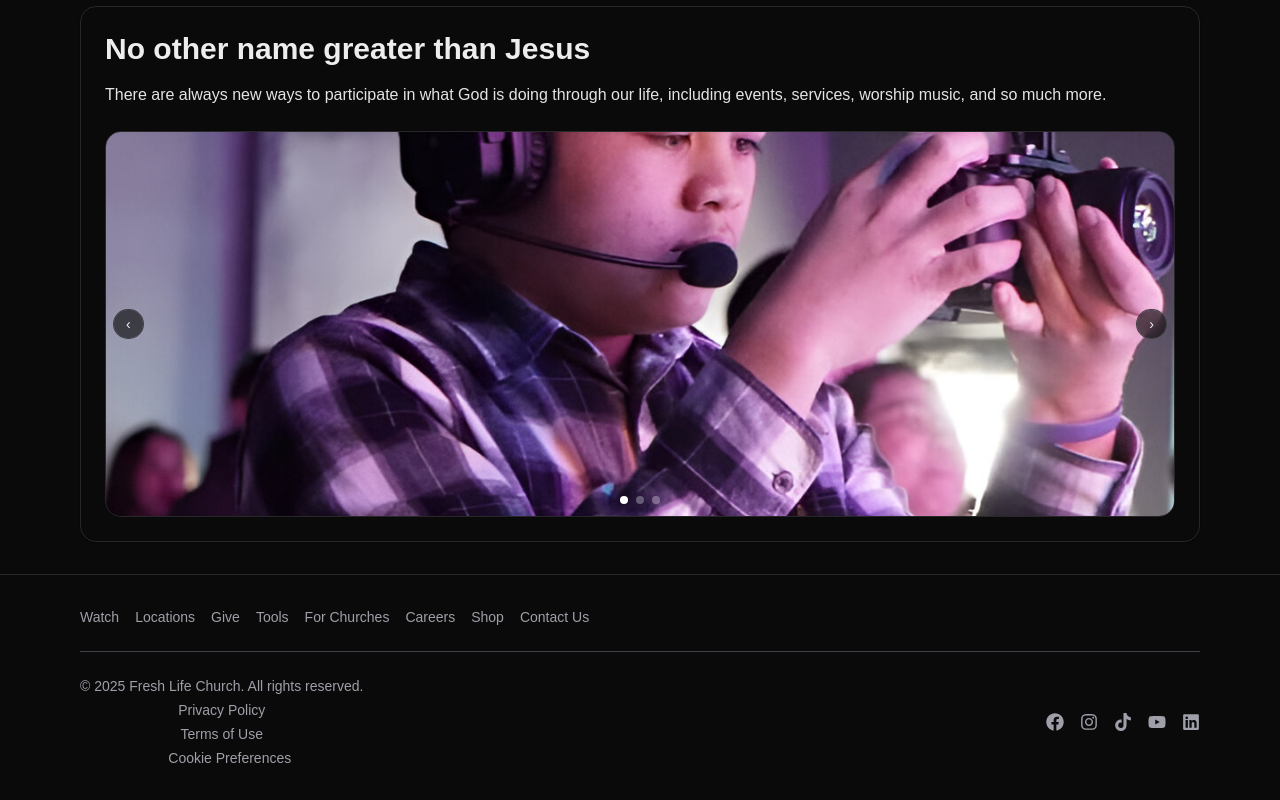
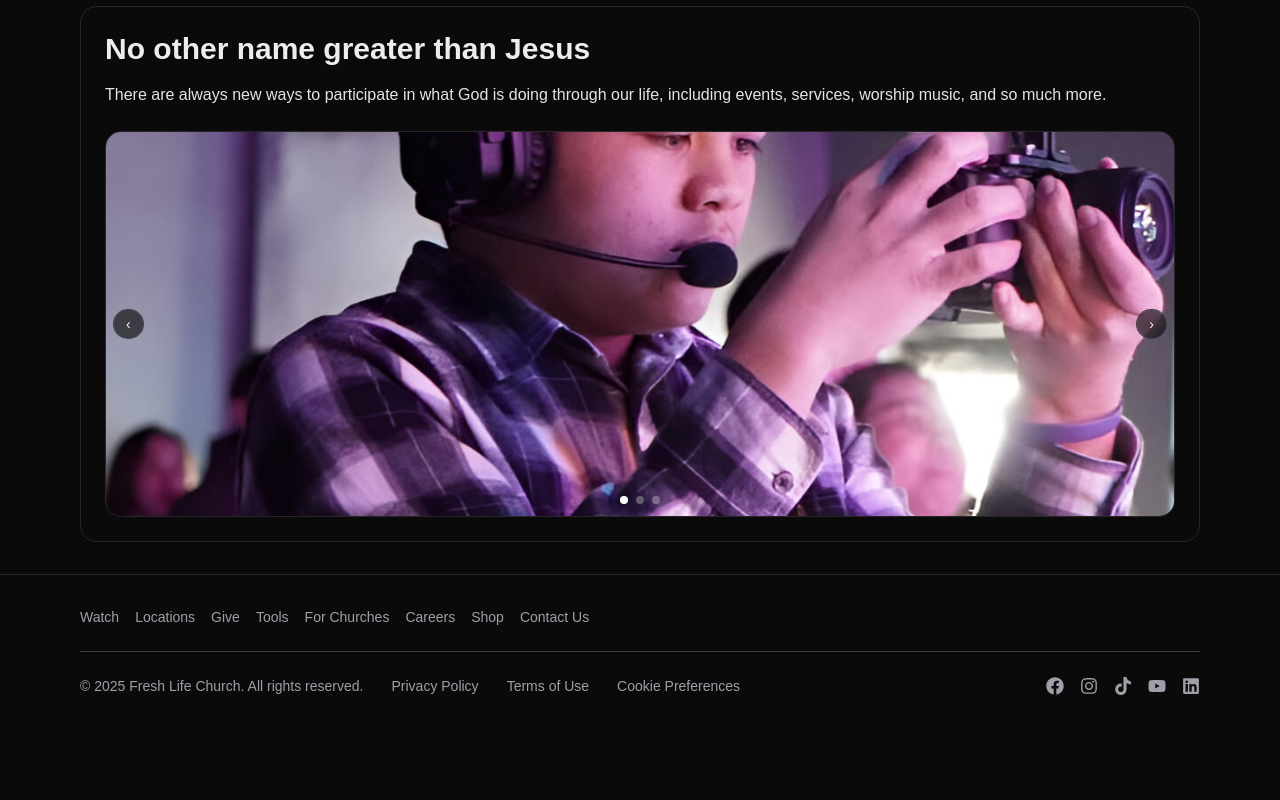
Before and after one commit to reondaze-a/fresh-life-repo, a Next.js app: page / in a window 1280 px wide. Shown: the part 1167-1967 px from the top of the page. After the commit the page ends 1895 px from the top, so only its background shows below. Built offline with nearby package versions, Linux system fonts and the light colour scheme; no server answers.

Commit message:
Adjusted footer style to have more content inside and more relevant style

```diff
--- a/src/components/Footer.jsx
+++ b/src/components/Footer.jsx
@@ -57,7 +57,7 @@
         {/* Bottom row */}
         <div className="flex flex-col sm:flex-row sm:items-center sm:justify-between gap-4">
           {/* Copyright + policies */}
-          <div className="space-y-2 flex flex-col items-center sm:space-y-0 sm:space-x-4 sm:flex gap-1">
+          <div className="flex flex-col items-center gap-3 sm:flex-row sm:space-x-4 sm:space-y-0">
             <span>
               © {new Date().getFullYear()} Fresh Life Church. All
               rights reserved.
```
